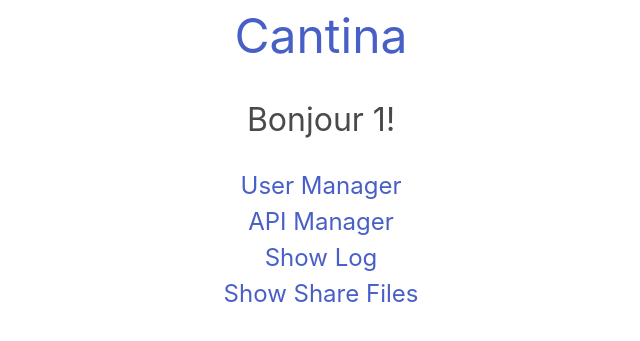
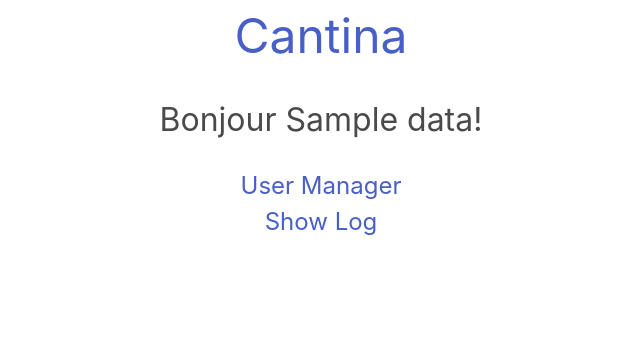
Before and after one commit to Cantina-Org/Olympe, a Flask app: template templates/admin/home.html in a window 1280 px wide. Shown: the top 341 px of the page, without its empty margins (319-959 px from the left). Run offline with Flask 3, Linux system fonts and the light colour scheme; the template is opened without the code that fills it: most values are stand-ins (such as "Sample title", 1, 10 or a date in 2020); parts of the project's set-up code (start-up, migrations or seed data) failed here and were passed over.

Commit message:
- reformat du code

```diff
--- a/Cogs/admin/home.py
+++ b/Cogs/admin/home.py
@@ -9,7 +9,7 @@ def home_admin_cogs(ctx, database,):
     admin_and_login = user_login(database, ctx)
     if admin_and_login[0] and admin_and_login[1]:
         user_name = database.select('''SELECT user_name FROM cantina_administration.user WHERE token=%s''',
-                                    (ctx.cookies.get('userID'),))
+                                    (ctx.cookies.get('token'),), 1)
         return render_template('admin/home.html', data=user_name, file_number=count)
     else:
         make_log('login_error', ctx.remote_addr, ctx.cookies.get('userID'), 2, database)
--- a/templates/admin/home.html
+++ b/templates/admin/home.html
@@ -10,11 +10,9 @@
 <body>
     <div class="has-text-centered">
         <h1 class="is-size-1"><a href="{{ url_for('home') }}">Cantina</a></h1><br>
-        <h1 class="is-size-3">Bonjour {{ data[0][0] }}!</h1><br>
+        <h1 class="is-size-3">Bonjour {{ data[0] }}!</h1><br>
         <a class="is-size-4" href="{{ url_for('admin_show_user') }}">User Manager</a><br>
-        <a class="is-size-4" href="{{ url_for('admin_api_manager') }}">API Manager</a><br>
         <a class="is-size-4" href="{{ url_for('admin_show_log') }}">Show Log</a><br>
-        <a class="is-size-4" href="{{ url_for('admin_show_share_file') }}">Show Share Files</a>
     </div>
 </body>
 </html>
```
